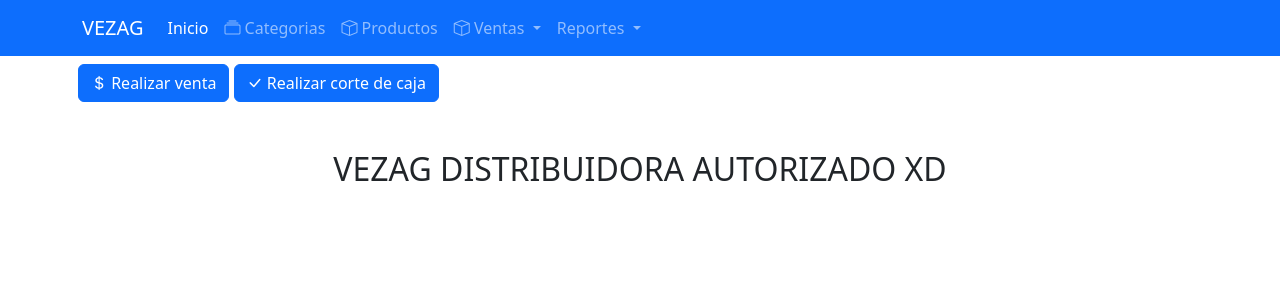
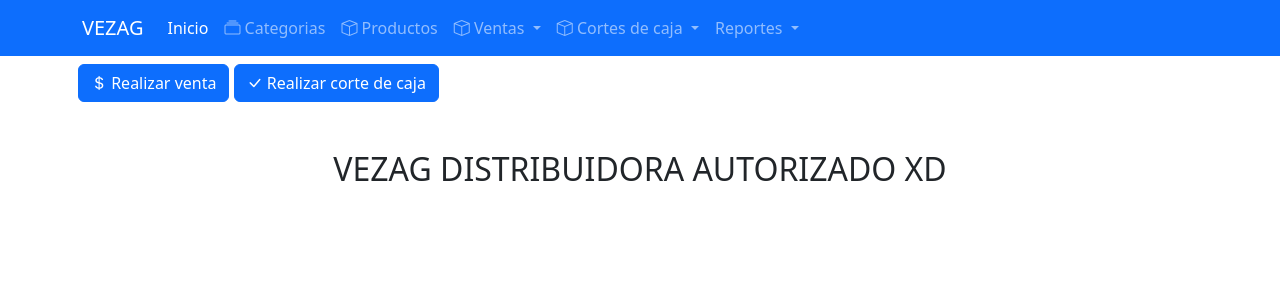
Before and after one commit to Isaipc/aldoups, a PHP site: page /index.php in a window 1280 px wide. Shown: the top 300 px of the page. Run offline with PHP 8.4, Linux system fonts and the light colour scheme.

Commit message:
update navbar view

```diff
--- a/includes/navbar.php
+++ b/includes/navbar.php
@@ -29,6 +29,15 @@
                     </ul>
                 </li>
                 <li class="nav-item dropdown">
+                    <a class="nav-link dropdown-toggle" href="#" data-bs-toggle="dropdown" aria-expanded="false" role="button">
+                        <i class="bi bi-box"></i> Cortes de caja
+                    </a>
+                    <ul class="dropdown-menu" aria-labelledby="navbarDropdown">
+                        <li><a class="dropdown-item" href="/realizar-venta">Realizar corte de caja</a></li>
+                        <li><a class="dropdown-item" href="/ventas">Consultar</a></li>
+                    </ul>
+                </li>
+                <li class="nav-item dropdown">
                     <a class="nav-link dropdown-toggle" href="#" id="navbarDropdown" role="button" data-bs-toggle="dropdown" aria-expanded="false">
                         Reportes
                     </a>
```
